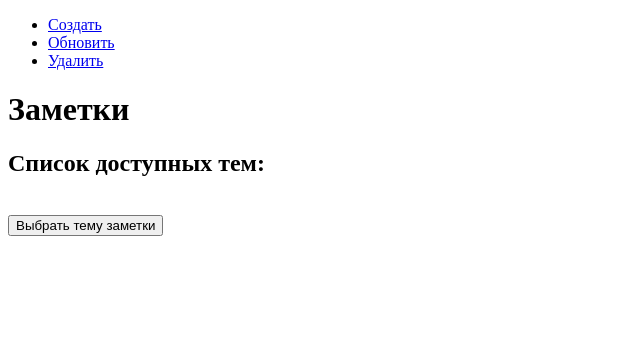
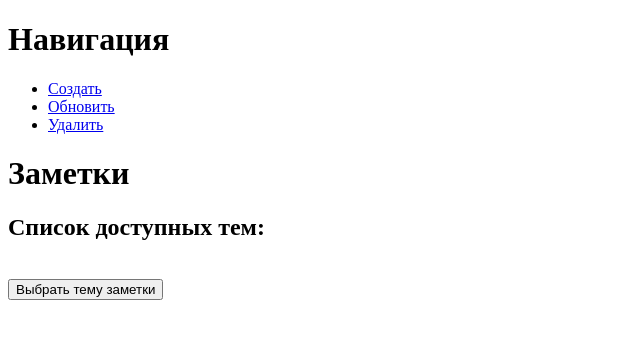
Before and after one commit to vtcoolcoder/etc, a Java web app: page / in a window 1280 px wide. Shown: the top 339 px of the page, without its empty margins (0-640 px from the left). Run offline with Tomcat 11, a stand-in JSP engine, Linux system fonts and the light colour scheme; data that the repository does not hold is empty.

Commit message:
Добавление навигации: тест...

```diff
--- a/create.jsp
+++ b/create.jsp
@@ -9,6 +9,7 @@
 </head>
 <body>
     <div>
+        <h1>Навигация</h1>
         <ul>
             <li><a href="index.jsp">Читать</a></li>
             <li><a href="update.jsp">Обновить</a></li>
--- a/delete.jsp
+++ b/delete.jsp
@@ -9,6 +9,7 @@
 </head>
 <body>
     <div>
+        <h1>Навигация</h1>
         <ul>
             <li><a href="index.jsp">Читать</a></li>
             <li><a href="create.jsp">Создать</a></li>
--- a/index.jsp
+++ b/index.jsp
@@ -9,6 +9,7 @@
 </head>
 <body>
     <div>
+        <h1>Навигация</h1>
         <ul>
             <li><a href="create.jsp">Создать</a></li>
             <li><a href="update.jsp">Обновить</a></li>
--- a/update.jsp
+++ b/update.jsp
@@ -9,6 +9,7 @@
 </head>
 <body>
     <div>
+        <h1>Навигация</h1>
         <ul>
             <li><a href="index.jsp">Читать</a></li>
             <li><a href="create.jsp">Создать</a></li>
```
